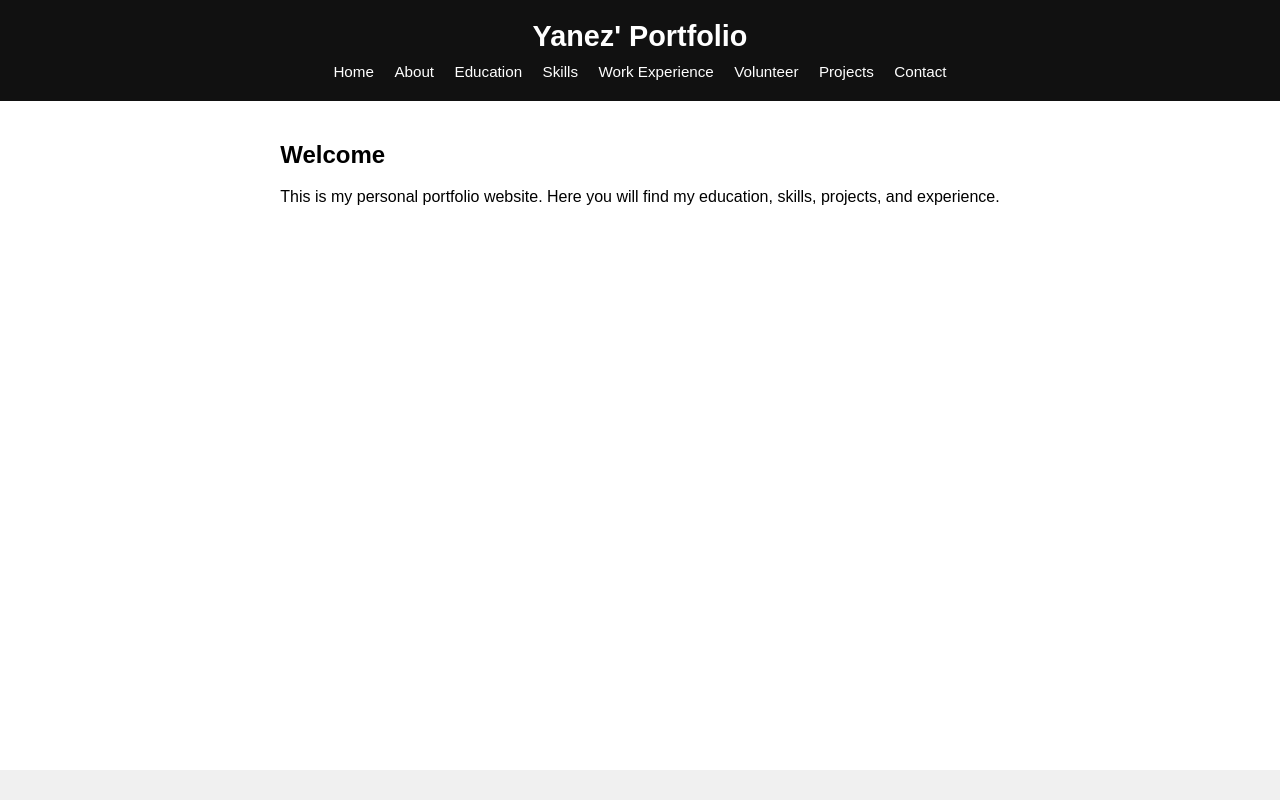
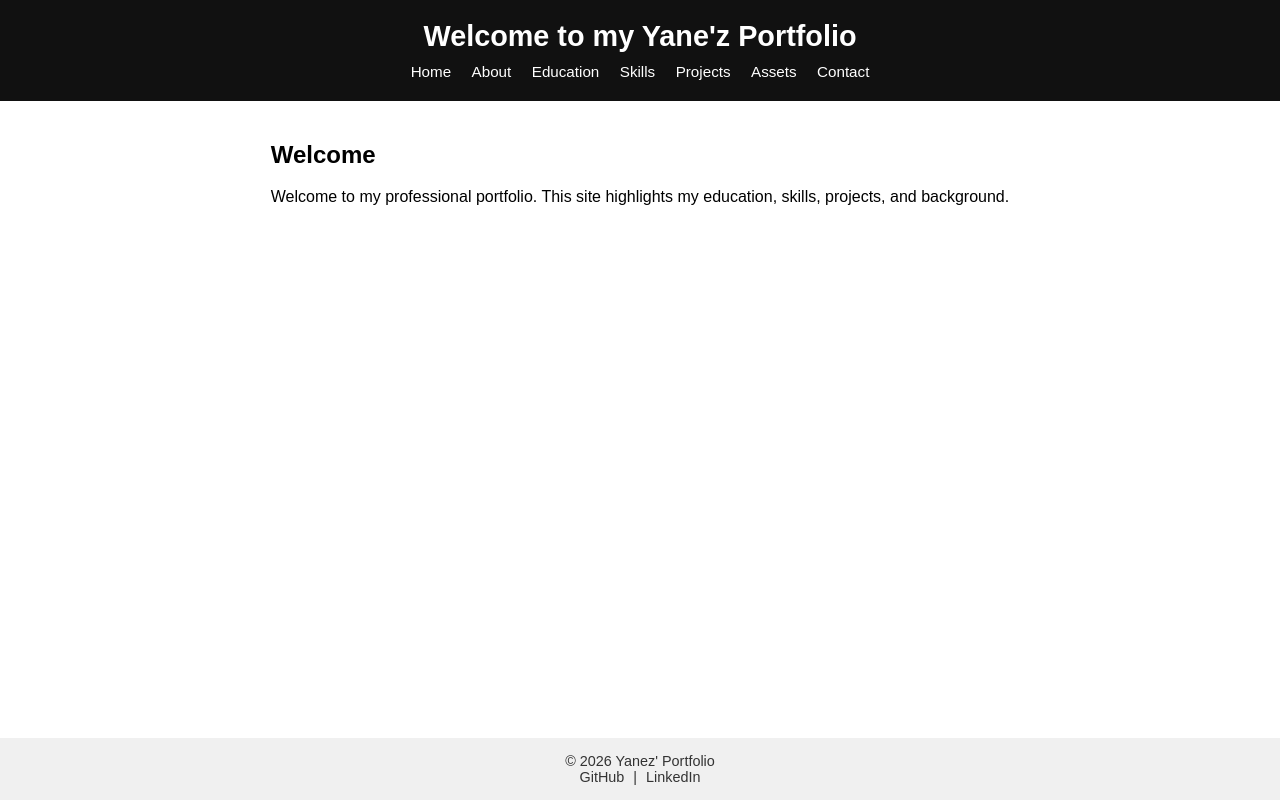
Before and after one commit to nahum-yanez/Yanez-Portfolio, a plain HTML site: page Yanez-Portfolio/index.html in a window 1280 px wide. Drawn offline with Linux system fonts and the light colour scheme.

Commit message:
Add files via upload

```diff
--- a/Yanez-Portfolio/css/styles.css
+++ b/Yanez-Portfolio/css/styles.css
@@ -1,4 +1,4 @@
-/* Reset / base */
+/* Base reset */
 * {
   box-sizing: border-box;
   margin: 0;
@@ -6,7 +6,7 @@
   font-family: Arial, Helvetica, sans-serif;
 }
 
-/* Page layout */
+/* Layout */
 body {
   min-height: 100vh;
   display: flex;
--- a/Yanez-Portfolio/index.html
+++ b/Yanez-Portfolio/index.html
@@ -9,16 +9,14 @@
 <body>
 
 <header>
-    <h1>Yanez' Portfolio</h1>
-
+  <h1>Welcome to my Yane'z Portfolio</h1>
   <nav>
     <a href="index.html">Home</a>
     <a href="pages/about.html">About</a>
     <a href="pages/education.html">Education</a>
     <a href="pages/skills.html">Skills</a>
-      <a href="pages/work-experience.html">Work Experience</a>
-      <a href="pages/volunteer.html">Volunteer</a>
     <a href="pages/projects.html">Projects</a>
+    <a href="pages/assets.html">Assets</a>
     <a href="pages/contact.html">Contact</a>
   </nav>
 </header>
@@ -26,10 +24,18 @@
 <main>
   <h2>Welcome</h2>
   <p>
-      This is my personal portfolio website.
-      Here you will find my education, skills, projects, and experience.
+    Welcome to my professional portfolio.
+    This site highlights my education, skills, projects, and background.
   </p>
 </main>
 
 <footer>
-    <p
+  <p>© 2026 Yanez' Portfolio</p>
+  <p>
+    <a href="https://github.com/yourusername" target="_blank">GitHub</a> |
+    <a href="https://www.linkedin.com/in/yourprofile" target="_blank">LinkedIn</a>
+  </p>
+</footer>
+
+</body>
+</html>
```
Lines whose indentation alone changed are shown as unchanged.
